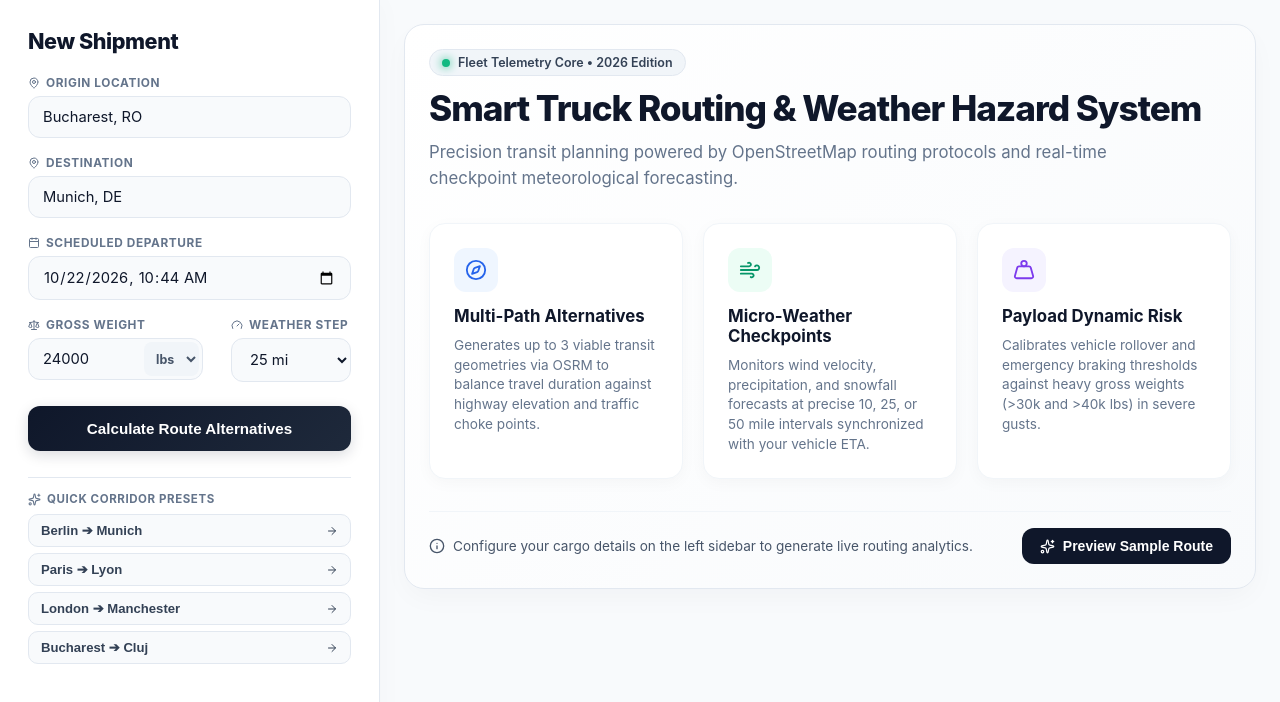
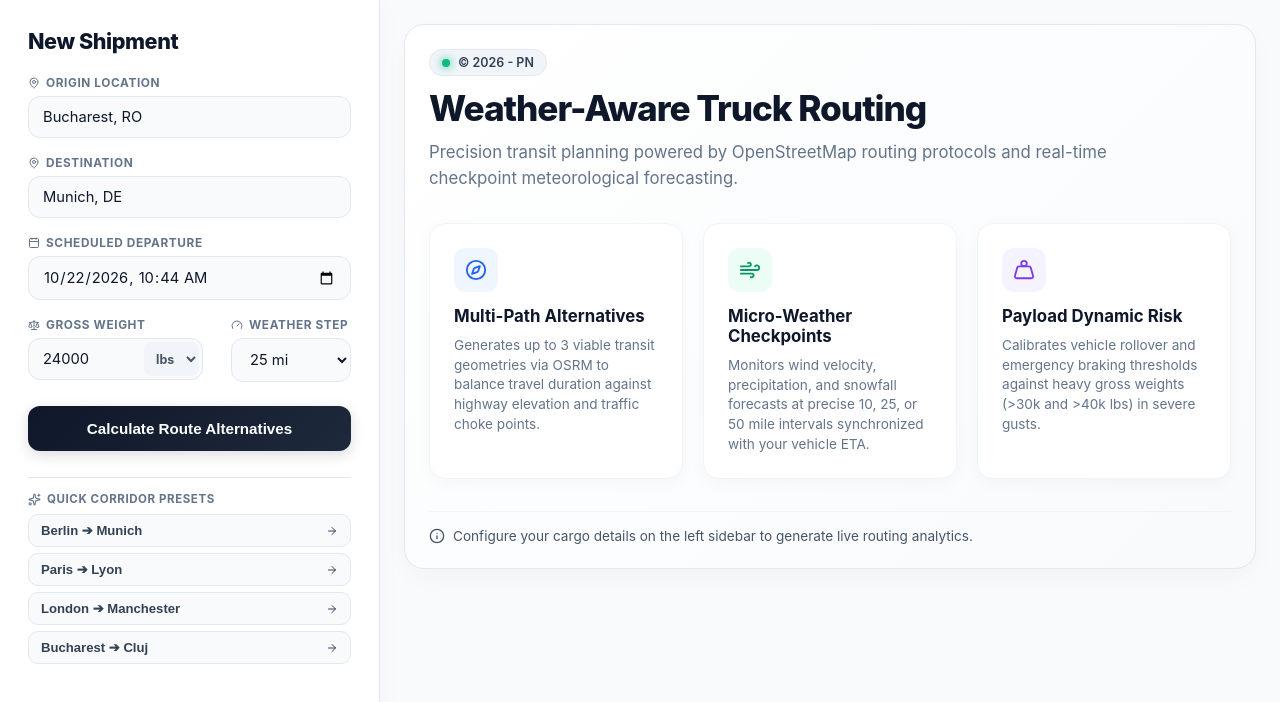
Before and after one commit to petrican/truck-platform, a React (Vite) app in the folder truck_routing_frontend/: page / in a window 1280 px wide. Shown: the top 702 px of the page. Built offline with nearby package versions, Linux system fonts and the light colour scheme.

Commit message:
small fixes

```diff
--- a/truck_routing_frontend/src/components/RouteDisplay.tsx
+++ b/truck_routing_frontend/src/components/RouteDisplay.tsx
@@ -122,7 +122,7 @@ export const RouteDisplay: React.FC<RouteDisplayProps> = ({
             <div className="radar-sweep" />
             <div className="radar-core" />
           </div>
-          <h2>Synthesizing Optimal Freight Trajectories</h2>
+          <h2>Synthesizing Optimal Trajectories</h2>
           <p className="loading-subtext">
             Consulting OSRM road infrastructure & querying Open-Meteo multi-checkpoint weather telemetry...
           </p>
@@ -157,9 +157,9 @@ export const RouteDisplay: React.FC<RouteDisplayProps> = ({
           <div className="welcome-header">
             <div className="status-live-chip">
               <span className="ping-dot" />
-              <span>Fleet Telemetry Core • 2026 Edition</span>
+              <span>&copy; 2026 - PN</span>
             </div>
-            <h1>Smart Truck Routing & Weather Hazard System</h1>
+            <h1>Weather-Aware Truck Routing</h1>
             <p className="welcome-lead">
               Precision transit planning powered by OpenStreetMap routing protocols and real-time checkpoint meteorological forecasting.
             </p>
@@ -196,12 +196,6 @@ export const RouteDisplay: React.FC<RouteDisplayProps> = ({
               <Info size={16} />
               <span>Configure your cargo details on the left sidebar to generate live routing analytics.</span>
             </div>
-            {onLoadDemo && (
-              <button type="button" className="cta-quick-demo" onClick={onLoadDemo}>
-                <Sparkles size={15} />
-                Preview Sample Route
-              </button>
-            )}
           </div>
         </div>
       </div>
```
